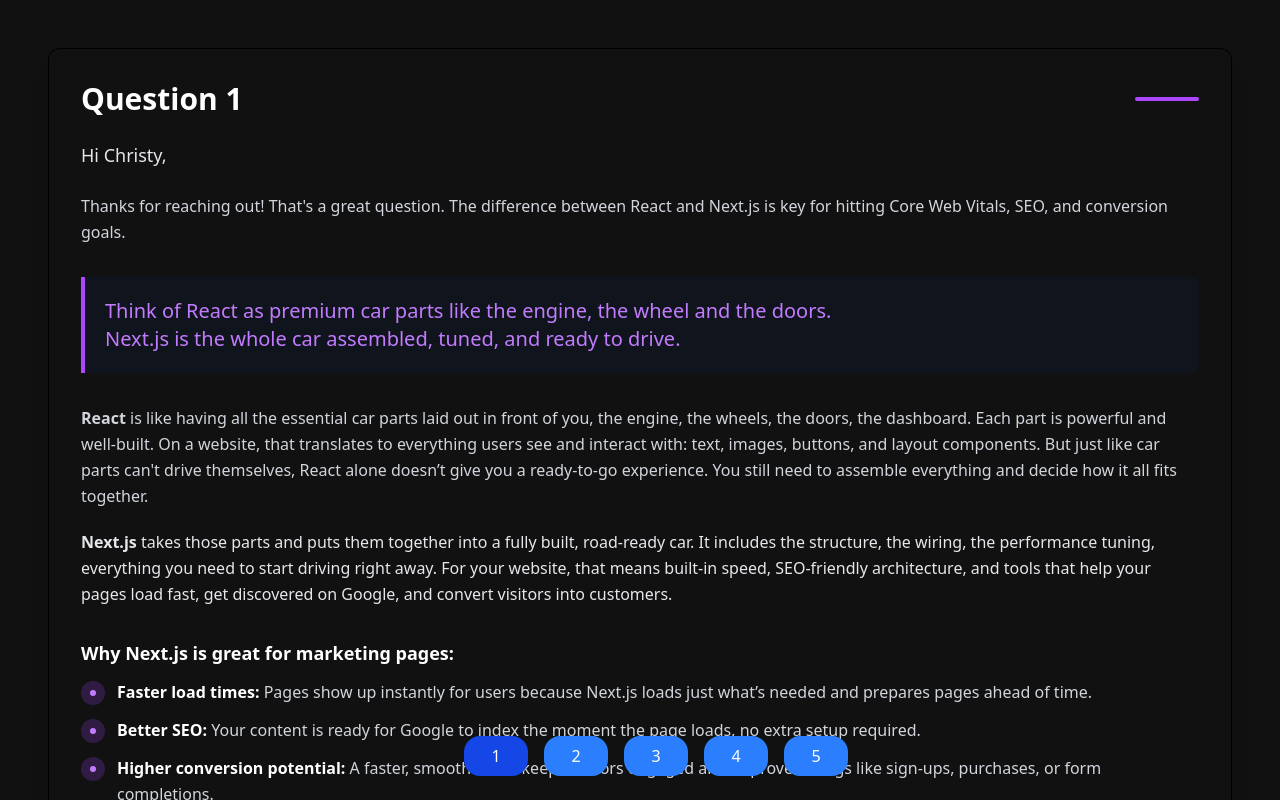
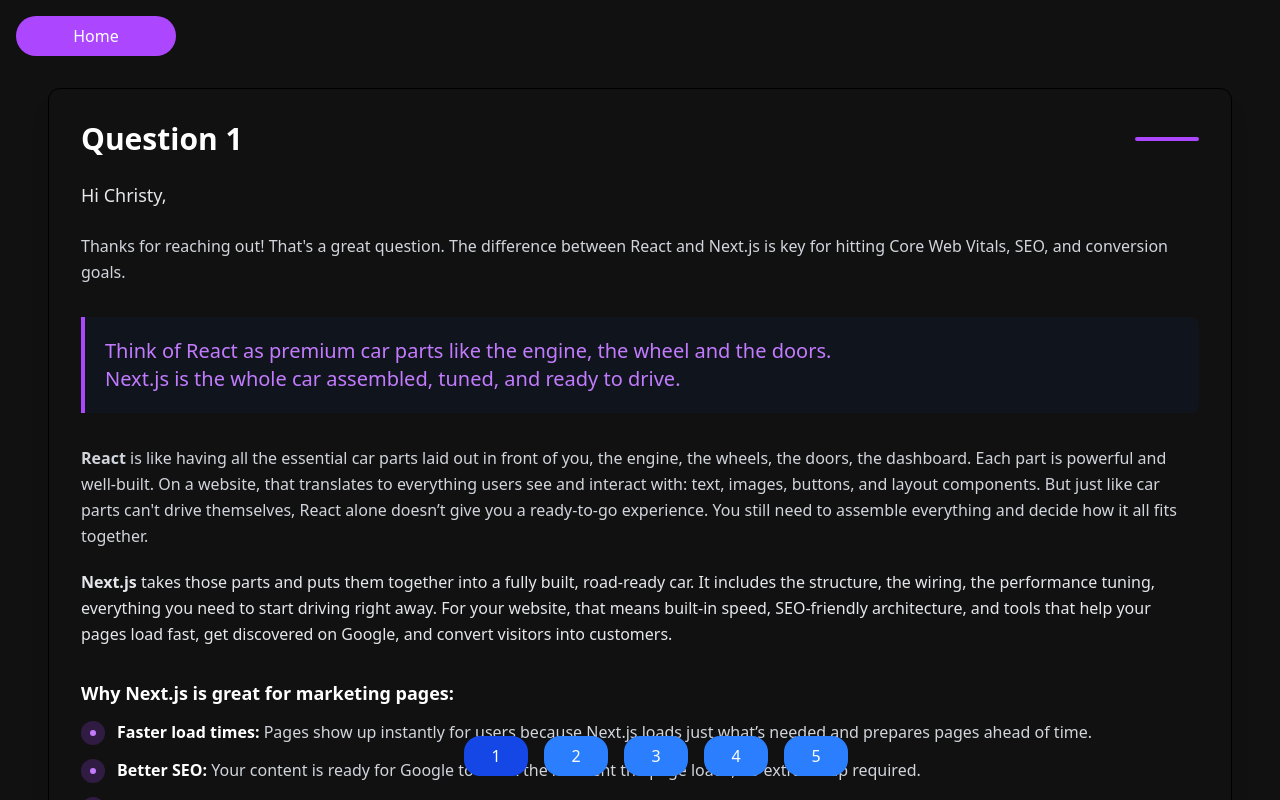
Before and after one commit to crystalz411/nextjs-boilerplate, a Next.js app: page /question-1 in a window 1280 px wide. Shown: the top 800 px of the page. Built offline with nearby package versions, Linux system fonts and the light colour scheme.

Commit message:
clean up

```diff
--- a/app/page.tsx
+++ b/app/page.tsx
@@ -6,7 +6,10 @@
   return (
     <>
      <main className={styles.main}>
-      <h1>Welcome to My Next.js App</h1>
+     <div className="group overflow-hidden relative after:duration-500 before:duration-500  duration-500 hover:after:duration-500 hover:after:translate-x-24 hover:before:translate-y-12 hover:before:-translate-x-32 hover:duration-500 after:absolute after:w-24 after:h-24 after:bg-purple-900 after:rounded-full  after:blur-xl after:bottom-32 after:right-16 after:w-12 after:h-12  before:absolute before:w-20 before:h-20 before:bg-purple-400 before:rounded-full  before:blur-xl before:top-20 before:right-16 before:w-12 before:h-12  hover:rotate-12 flex justify-center items-center h-56 w-80">
+
+</div>
+      <h1>Crystal Yalanopolos</h1>
       <p>CSM, Customer Success Manager, Digital Success 2025
 (Global) Take-Home Exercise</p>
     </main>
--- a/app/question-1/page.tsx
+++ b/app/question-1/page.tsx
@@ -1,8 +1,15 @@
+import Link from "next/link";
 import CarouselNav from "../components/CarouselNav";
 
 export default function Page() {
   return (
     <div>
+      <Link
+        href={`/`}
+        className="flex items-center justify-center w-40 p-2 text-white bg-purple-500 rounded-3xl"
+      >
+        Home
+      </Link>
       <div className="min-h-screen flex flex-col items-center justify-center md:p-8">
         <div className=" max-w-7xl w-full mx-auto rounded-xl bg-[#111111] backdrop-blur-sm border border-black shadow-xl p-6 md:p-8">
           <div className="space-y-6">
--- a/app/question-2/page.tsx
+++ b/app/question-2/page.tsx
@@ -1,8 +1,15 @@
+import Link from "next/link";
 import CarouselNav from "../components/CarouselNav";
 
 export default function Page() {
   return (
     <div>
+      <Link
+        href={`/`}
+        className="flex items-center justify-center w-40 p-2 text-white bg-purple-500 rounded-3xl"
+      >
+        Home
+      </Link>
       <div className="min-h-screen flex flex-col items-center justify-center md:p-8">
         <div className=" max-w-7xl w-full mx-auto rounded-xl bg-[#111111] backdrop-blur-sm border border-black shadow-xl p-6 md:p-8">
           <div className="space-y-6">
--- a/app/question-3/page.tsx
+++ b/app/question-3/page.tsx
@@ -1,8 +1,15 @@
+import Link from "next/link";
 import CarouselNav from "../components/CarouselNav";
 
 export default function Page() {
   return (
     <div>
+      <Link
+        href={`/`}
+        className="flex items-center justify-center w-40 p-2 text-white bg-purple-500 rounded-3xl"
+      >
+        Home
+      </Link>
       <div className="min-h-screen flex flex-col items-center justify-center md:p-8">
         <div className=" max-w-7xl w-full mx-auto rounded-xl bg-[#111111] backdrop-blur-sm border border-black shadow-xl p-6 md:p-8">
           <div className="space-y-6">
--- a/app/question-4/page.tsx
+++ b/app/question-4/page.tsx
@@ -1,8 +1,15 @@
+import Link from "next/link";
 import CarouselNav from "../components/CarouselNav";
 
 export default function Page() {
   return (
     <div>
+      <Link
+        href={`/`}
+        className="flex items-center justify-center w-40 p-2 text-white bg-purple-500 rounded-3xl"
+      >
+        Home
+      </Link>
       <div className="min-h-screen flex flex-col items-center justify-center md:p-8">
         <div className=" min-w-lvh mx-auto rounded-xl bg-[#111111] backdrop-blur-sm border border-black shadow-xl p-6 md:p-8">
           <div className="space-y-6">
--- a/app/question-5/page.tsx
+++ b/app/question-5/page.tsx
@@ -1,8 +1,15 @@
+import Link from "next/link";
 import CarouselNav from "../components/CarouselNav";
 
 export default function Page() {
   return (
     <div>
+      <Link
+        href={`/`}
+        className="flex items-center justify-center w-40 p-2 text-white bg-purple-500 rounded-3xl"
+      >
+        Home
+      </Link>
       <div className="min-h-screen flex flex-col items-center justify-center md:p-8">
         <div className=" max-w-7xl w-full mx-auto rounded-xl bg-[#111111] backdrop-blur-sm border border-black shadow-xl p-6 md:p-8">
           <div className="space-y-6">
```
